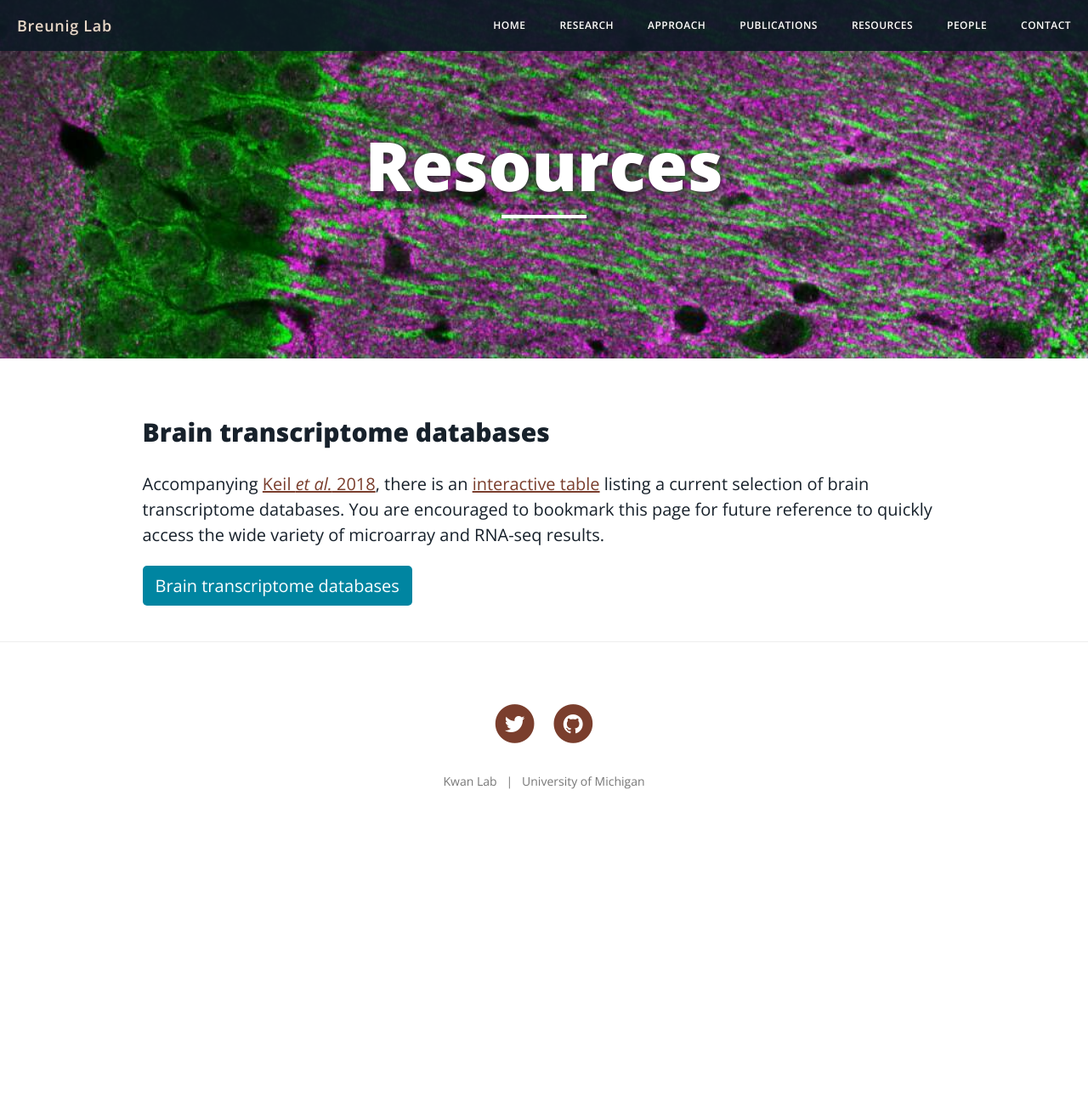
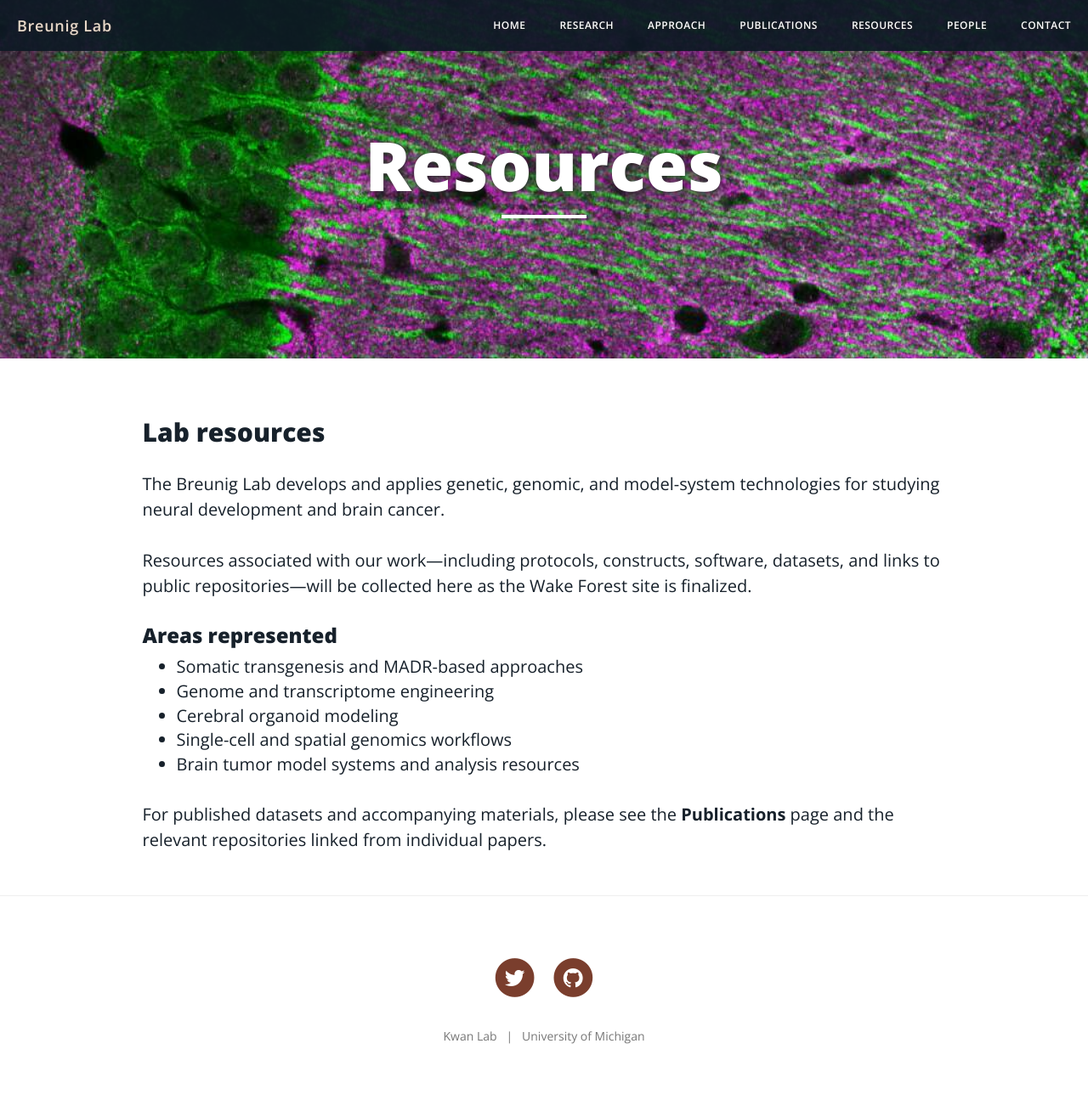
Before and after one commit to JBreunig/website, a Jekyll site: the page built from resources.md, in a window 1280 px wide. Shown: the whole page at 85% size. Built offline with Jekyll 4.4.1, drawn with Linux system fonts in a browser that asks for light colours; nearby versions of some CDN libraries; before the commit the page ends 995 px from its top, so only the background shows below that.

Commit message:
Replace inherited resources page

```diff
--- a/resources.md
+++ b/resources.md
@@ -5,11 +5,18 @@ header-img: "img/resources-bg.jpg"
 order: 4
 ---
 
-## Brain transcriptome databases
+## Lab resources
 
-Accompanying <a href="https://doi.org/10.1523/JNEUROSCI.1930-17.2018" target="_blank">Keil <i>et al.</i> 2018</a>,
-there is an [interactive table](/braintranscriptome/) listing a current selection
-of brain transcriptome databases. You are encouraged to bookmark this page for
-future reference to quickly access the wide variety of microarray and RNA-seq results.
+The Breunig Lab develops and applies genetic, genomic, and model-system technologies for studying neural development and brain cancer.
 
-[Brain transcriptome databases](/braintranscriptome/){: .resources-button}
+Resources associated with our work—including protocols, constructs, software, datasets, and links to public repositories—will be collected here as the Wake Forest site is finalized.
+
+### Areas represented
+
+- Somatic transgenesis and MADR-based approaches
+- Genome and transcriptome engineering
+- Cerebral organoid modeling
+- Single-cell and spatial genomics workflows
+- Brain tumor model systems and analysis resources
+
+For published datasets and accompanying materials, please see the **Publications** page and the relevant repositories linked from individual papers.
```
